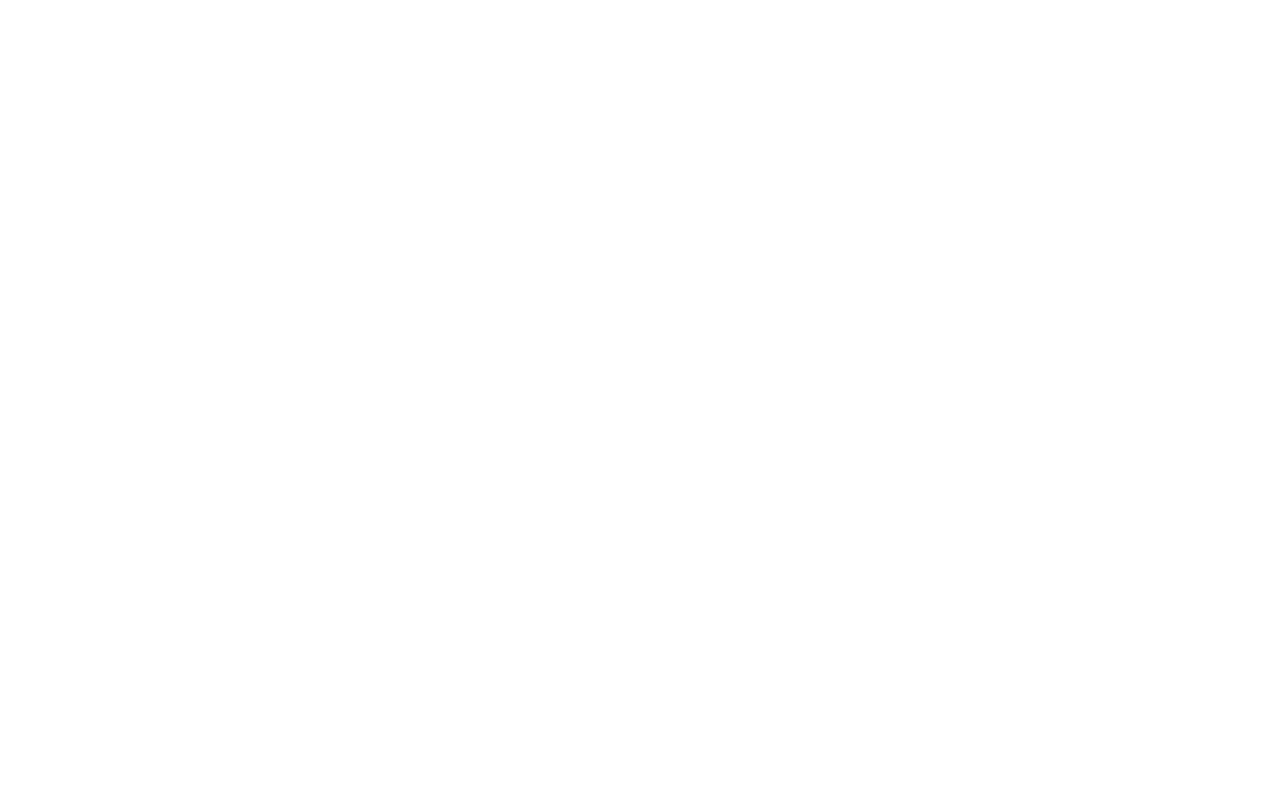
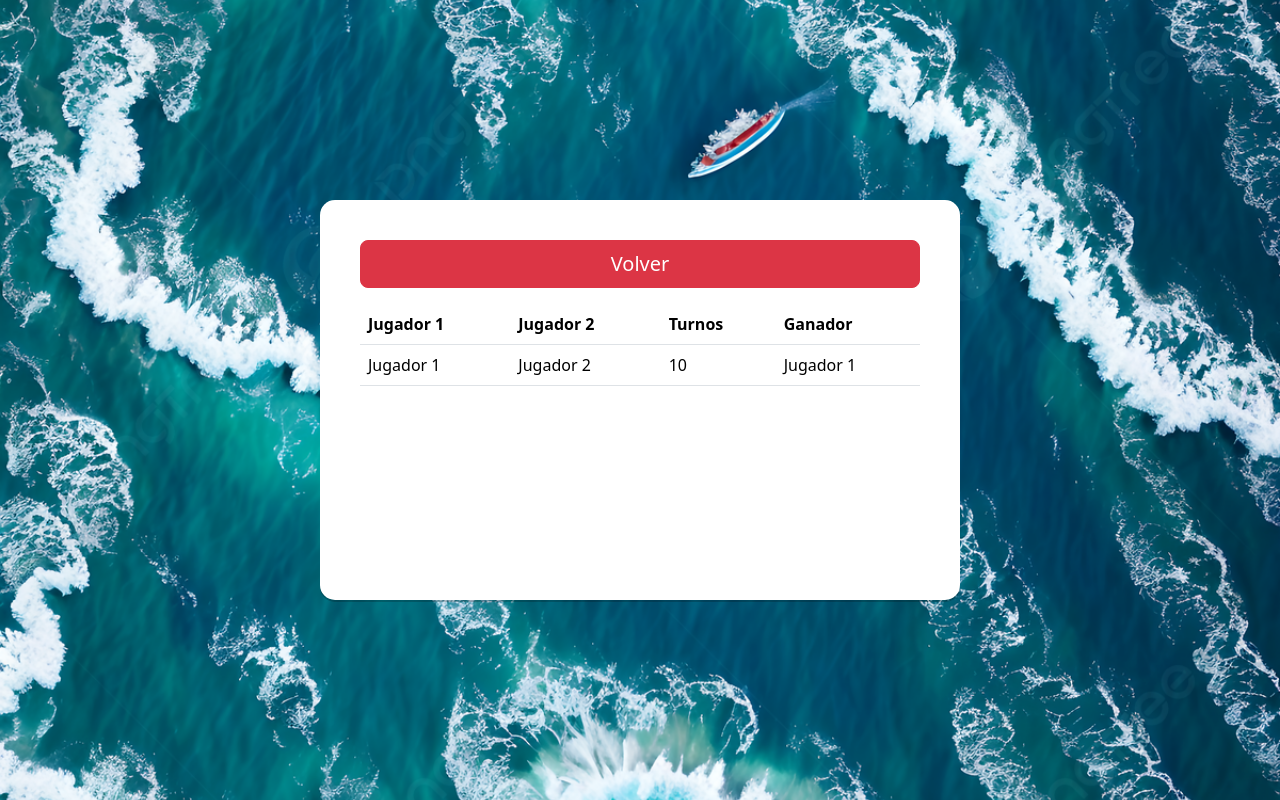
Before and after one commit to noxito69/remedialigmar, an Angular app in the folder web/: page /historial in a window 1280 px wide. Before the commit this address led to /. Built offline with nearby package versions, Linux system fonts and the light colour scheme.

Commit message:
historial y index

```diff
--- a/web/src/app/app.routes.ts
+++ b/web/src/app/app.routes.ts
@@ -6,6 +6,7 @@
 import { TwoFAComponent } from './components/two-fa/two-fa.component';
 import { BoardComponent } from './components/board/board.component';
 import { authGuard } from './guards/authguard.guard';
+import { HistorialComponent } from './components/historial/historial.component';
 
 export const routes: Routes = [
     {path:'', redirectTo: 'login', pathMatch: 'full'},
@@ -14,6 +15,6 @@
     {path:'register',component:RegisterComponent},
     {path:'buffer',component:BufferComponent},
     {path:'T2A',component:TwoFAComponent },
-    {path:'board',component:BoardComponent}
-
+    {path:'board',component:BoardComponent},
+    {path:'historial',component:HistorialComponent}
 ];
--- /dev/null
+++ b/web/src/app/components/historial/historial.component.css
@@ -0,0 +1,25 @@
+.contenedor {
+    width: 50%;
+    background-color: rgba(255, 255, 255, 1); /* Color de fondo con canal alfa para transparencia */
+    opacity: 1;
+    height: 50%;
+    margin: auto;
+    padding: 40px;
+    border-radius: 15px;
+    box-shadow: 0px 2px 0 0 rgba(0, 0, 0, 0.2);
+}
+body{
+    background-image: url('../../../assets/oceano.jpg');
+    background-size: cover; /* La imagen cubrirá todo el cuerpo */
+    background-repeat: no-repeat; /* Evita que la imagen se repita */
+    background-position: center; /* Centra la imagen en el cuerpo */
+
+}
+.btn{
+    width: 100%;
+}
+
+.disabled-input {
+    pointer-events: none; /* Desactiva los eventos de puntero */
+    opacity: 0.5; /* Reduce la opacidad para indicar que está desactivado */
+}
--- /dev/null
+++ b/web/src/app/components/historial/historial.component.html
@@ -0,0 +1,46 @@
+<!DOCTYPE html>
+<html lang="en">
+
+<head>
+  <meta charset="UTF-8">
+  <meta name="viewport" content="width=device-width, initial-scale=1.0">
+  <title>Login</title>
+</head>
+
+<body>
+
+  <div class="container-fluid d-flex justify-content-center align-items-center" routerLink="../index" style="height: 100vh; width: 100vh;">
+    <!-- Container para centrar verticalmente y horizontalmente el contenido -->
+    <div class="container contenedor" style="width: 80vh;">
+
+        <button class="btn btn-danger btn-lg mb-3">Volver</button>
+
+        <table class="table transparent-table">
+            <thead>
+                <tr>
+                    <th scope="col">Jugador 1</th>
+                    <th scope="col">Jugador 2</th>
+                    <th scope="col">Turnos</th>
+                    <th scope="col">Ganador</th>
+                </tr>
+            </thead>
+            <tbody>
+                <!-- Aquí puedes agregar las filas de la tabla -->
+                <tr>
+                    <td>Jugador 1</td>
+                    <td>Jugador 2</td>
+                    <td>10</td>
+                    <td>Jugador 1</td>
+                </tr>
+            </tbody>
+        </table>
+
+      </div>
+    </div>
+
+
+
+
+</body>
+
+</html>
--- a/web/src/app/components/index/index.component.html
+++ b/web/src/app/components/index/index.component.html
@@ -8,8 +8,8 @@
     <div class="center">
 
         <div class="button-container">
-            <button class="button green">Jugar</button>
-            <button class="button blue">Partidas</button>
+            <button class="button green" routerLink="../buffer">Jugar</button>
+            <button class="button blue" routerLink="../historial">Partidas</button>
         </div>
     </div>
 </body>
--- a/web/src/app/components/index/index.component.ts
+++ b/web/src/app/components/index/index.component.ts
@@ -1,10 +1,11 @@
 import { Component } from '@angular/core';
 import { FormsModule } from '@angular/forms';
+import { RouterModule } from '@angular/router';
 
 @Component({
   selector: 'app-index',
   standalone: true,
-  imports: [FormsModule],
+  imports: [FormsModule,RouterModule],
   templateUrl: './index.component.html',
   styleUrl: './index.component.css'
 })
```
Also changed, not shown: web/src/app/components/historial/historial.component.ts (added, +13 -0 lines), web/src/assets/fondo.jpg (added), 1 other file (tests, documents, lock files or other folders).
